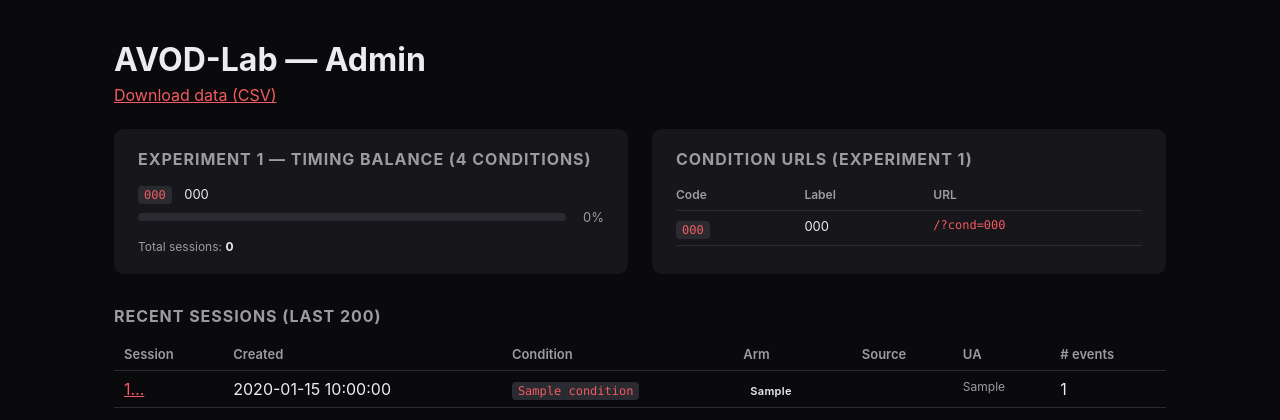
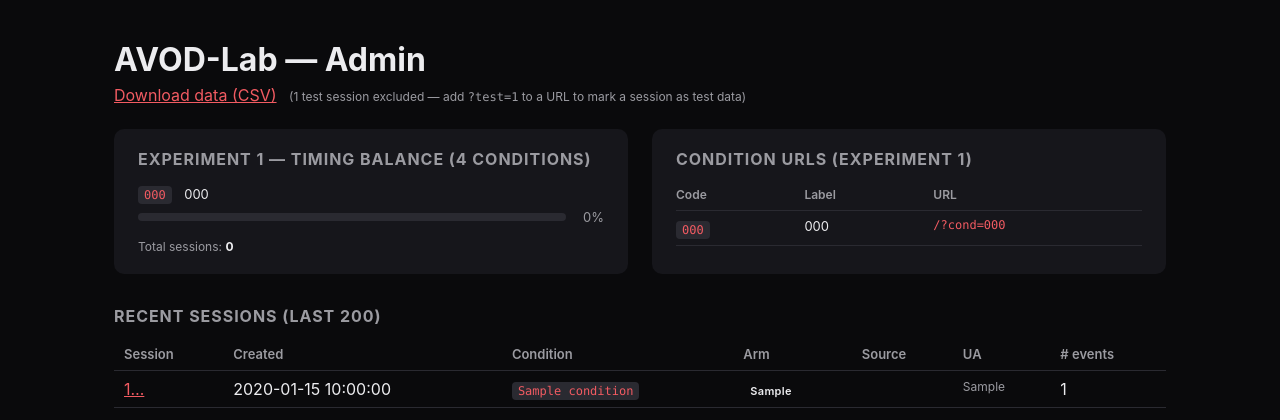
Before and after one commit to dzilbershtein/avod-lab, a Flask app: template templates/admin.html in a window 1280 px wide. Shown: the top 420 px of the page. Run offline with Flask 3, Linux system fonts and the light colour scheme; the template is opened without the code that fills it: most values are stand-ins (such as "Sample title", 1, 10 or a date in 2020).

Commit message:
Tag test sessions to keep them separate from production data
- New ?test=1 URL flag marks a session as test data (sessions.is_test column)
- Test sessions are excluded from balanced condition/relevance minimisation,
  the admin cell-balance panel, and the participants CSV export by default
  (pass ?include_test=1 to include them)
- Admin session list shows a TEST badge and a running excluded-count note
- scripts/purge_sessions.py: --test-only clears just tagged test sessions,
  --all wipes everything (used once to clear all pre-launch test data)
- README: new section documenting the ?test=1 workflow and purge script

```diff
--- a/app.py
+++ b/app.py
@@ -167,6 +167,7 @@ def _pick_ad_relevance(
     rows = db.execute(
         "SELECT ad_relevance_arm, COUNT(*) AS n FROM sessions "
         "WHERE condition = ? AND ad_relevance_arm IN ('relevant', 'irrelevant') "
+        "AND (is_test IS NULL OR is_test = 0) "
         "GROUP BY ad_relevance_arm",
         (condition,),
     ).fetchall()
@@ -191,7 +192,8 @@ def _count_condition_assignments(pool: list, db: sqlite3.Connection) -> dict:
     placeholders = ",".join("?" * len(pool))
     rows = db.execute(
         f"SELECT condition, COUNT(*) AS n FROM sessions "
-        f"WHERE condition IN ({placeholders}) GROUP BY condition",
+        f"WHERE condition IN ({placeholders}) AND (is_test IS NULL OR is_test = 0) "
+        f"GROUP BY condition",
         pool,
     ).fetchall()
     for row in rows:
@@ -326,6 +328,7 @@ def init_db() -> None:
         "ALTER TABLE sessions ADD COLUMN condition TEXT",
         "ALTER TABLE sessions ADD COLUMN condition_source TEXT",
         "ALTER TABLE sessions ADD COLUMN ad_relevance_arm TEXT",
+        "ALTER TABLE sessions ADD COLUMN is_test INTEGER DEFAULT 0",
         "CREATE INDEX IF NOT EXISTS idx_sessions_cond ON sessions(condition)",
         "CREATE INDEX IF NOT EXISTS idx_sessions_rel  ON sessions(condition, ad_relevance_arm)",
     ]:
@@ -360,6 +363,7 @@ def start_session():
     # URL param wins; JSON body is supported for parity with future fetch calls.
     body = request.get_json(silent=True) or {}
     override = request.args.get("cond") or body.get("cond")
+    is_test = 1 if (request.args.get("test") or body.get("test")) in ("1", "true", True) else 0
     # Pass the DB so balanced assignment can query current cell counts.
     db = get_db()
     cfg = load_config(condition_override=override, db=db)
@@ -367,8 +371,8 @@ def start_session():
     db.execute(
         "INSERT INTO sessions "
         "(id, created_at, user_agent, condition_label, condition, condition_source, "
-        " ad_relevance_arm, config_snapshot) "
-        "VALUES (?, ?, ?, ?, ?, ?, ?, ?)",
+        " ad_relevance_arm, is_test, config_snapshot) "
+        "VALUES (?, ?, ?, ?, ?, ?, ?, ?, ?)",
         (
             sid,
             datetime.now(timezone.utc).isoformat(timespec="seconds"),
@@ -377,11 +381,12 @@ def start_session():
             cfg.get("active_condition_resolved"),       # clean code, e.g. "A2"
             cfg.get("active_condition_source"),         # "balanced"|"random"|"fixed"|"override"
             cfg.get("resolved_ad_relevance"),           # "relevant"|"irrelevant"|None
+            is_test,
             json.dumps(cfg, separators=(",", ":")),
         ),
     )
     db.commit()
-    return jsonify({"session_id": sid, "config": cfg})
+    return jsonify({"session_id": sid, "config": cfg, "is_test": bool(is_test)})
 
 
 @app.post("/api/event")
@@ -431,7 +436,7 @@ def admin():
     db = get_db()
     sessions = db.execute(
         "SELECT id, created_at, condition_label, condition, condition_source, "
-        "ad_relevance_arm, user_agent, "
+        "ad_relevance_arm, is_test, user_agent, "
         "(SELECT COUNT(*) FROM events e WHERE e.session_id = s.id) AS n_events "
         "FROM sessions s ORDER BY created_at DESC LIMIT 200"
     ).fetchall()
@@ -449,10 +454,15 @@ def admin():
         for row in db.execute(
             f"SELECT condition, ad_relevance_arm, COUNT(*) AS n FROM sessions "
             f"WHERE condition IN ({placeholders}) AND ad_relevance_arm IS NOT NULL "
+            f"AND (is_test IS NULL OR is_test = 0) "
             f"GROUP BY condition, ad_relevance_arm",
             exp1_pool,
         ).fetchall():
             cell8_counts[(row["condition"], row["ad_relevance_arm"])] = row["n"]
+
+    n_test_sessions = db.execute(
+        "SELECT COUNT(*) AS n FROM sessions WHERE is_test = 1"
+    ).fetchone()["n"]
 
     return render_template(
         "admin.html",
@@ -462,6 +472,7 @@ def admin():
         exp1_pool=exp1_pool,
         cell_counts=cell_counts,
         cell8_counts=cell8_counts,
+        n_test_sessions=n_test_sessions,
     )
 
 
@@ -484,13 +495,19 @@ def admin_session(sid: str):
 
 @app.get("/admin/export_participants.csv")
 def admin_export_participants_csv():
-    """One row per session: metadata + key behavioural columns + all survey answers."""
+    """One row per session: metadata + key behavioural columns + all survey answers.
+
+    Test sessions (started with ?test=1) are excluded by default.
+    Pass ?include_test=1 to include them (e.g. to inspect your own test runs).
+    """
     _require_admin()
     db = get_db()
-    sessions = db.execute(
-        "SELECT id, condition, ad_relevance_arm, condition_label, created_at "
-        "FROM sessions ORDER BY created_at ASC"
-    ).fetchall()
+    include_test = request.args.get("include_test") == "1"
+    query = "SELECT id, condition, ad_relevance_arm, condition_label, created_at FROM sessions"
+    if not include_test:
+        query += " WHERE (is_test IS NULL OR is_test = 0)"
+    query += " ORDER BY created_at ASC"
+    sessions = db.execute(query).fetchall()
 
     rows: dict[str, dict] = {}
     for s in sessions:
--- a/templates/admin.html
+++ b/templates/admin.html
@@ -28,6 +28,9 @@
     .source-override  { background: #3a2a1a; color: #e0a050; }
     .source-random    { background: #1a2a3a; color: #5090e0; }
     .source-fixed     { background: #2a2a2a; color: var(--muted); }
+    .test-badge       { background: #3a1a1a; color: #e05050; font-size: 11px;
+                         padding: 2px 7px; border-radius: 10px; font-weight: 600;
+                         letter-spacing: 0.03em; }
   </style>
 </head>
 <body>
@@ -36,6 +39,10 @@
       <h1 style="margin:0 0 6px;">AVOD-Lab — Admin</h1>
       <p style="margin:0;">
         <a href="{{ url_for('admin_export_participants_csv', token=token) }}">Download data (CSV)</a>
+        <span style="font-size:12px;color:var(--muted);margin-left:8px;">
+          ({{ n_test_sessions }} test session{{ 's' if n_test_sessions != 1 else '' }} excluded —
+          add <code>?test=1</code> to a URL to mark a session as test data)
+        </span>
       </p>
     </header>
 
@@ -152,7 +159,9 @@
         {% set src       = s['condition_source'] or '' %}
         {% set arm       = s['ad_relevance_arm'] or '' %}
         <tr>
-          <td><a href="{{ url_for('admin_session', sid=s['id'], token=token) }}">{{ s['id'][:8] }}&hellip;</a></td>
+          <td><a href="{{ url_for('admin_session', sid=s['id'], token=token) }}">{{ s['id'][:8] }}&hellip;</a>
+            {% if s['is_test'] %}<span class="test-badge">TEST</span>{% endif %}
+          </td>
           <td>{{ s['created_at'] }}</td>
           <td>
             {% if cond_code %}
```
Also changed, not shown: scripts/purge_sessions.py (added, +74 -0 lines), static/app.js (+6 -4 lines), README.md.
